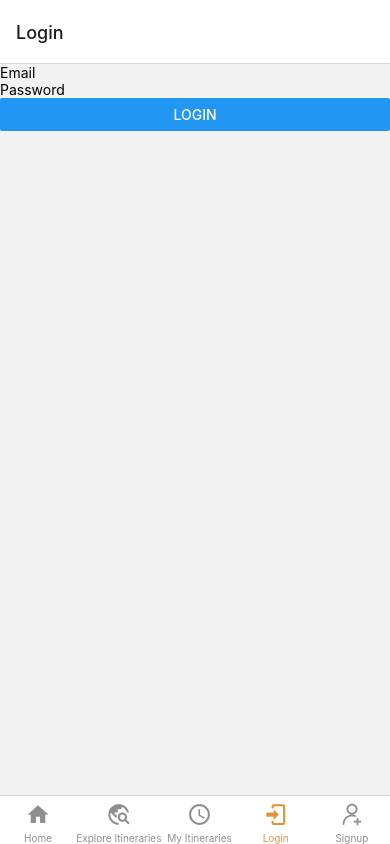
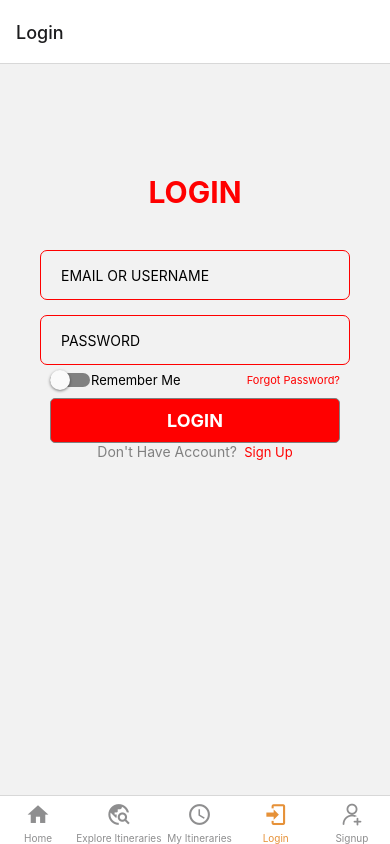
Before and after one commit to TejasAU/FlexiTravelPlannerApp, a React Native app: screen /Login in a window 390 px wide. Built offline with nearby package versions, Linux system fonts and the light colour scheme.

Commit message:
added login (styling tbd)

```diff
--- a/components/login/Login.js
+++ b/components/login/Login.js
@@ -1,45 +1,201 @@
-import React, { useState } from 'react';
-import { View, Text, TextInput, Button } from 'react-native';
-import axios from 'axios';
+// import React, { useState } from 'react';
+// import { View, Text, TextInput, Button } from 'react-native';
+// import axios from 'axios';
 
-const Login = () => {
-  const [email, setEmail] = useState('');
-  const [password, setPassword] = useState('');
+// const Login = () => {
+//   const [email, setEmail] = useState('');
+//   const [password, setPassword] = useState('');
 
-  const handleLogin = async () => {
-    try {
-      const response = await axios.post('http://localhost:3000/login', {
-        email,
-        password,
-      });
+//   const handleLogin = async () => {
+//     try {
+//       const response = await axios.post('http://localhost:3000/login', {
+//         email,
+//         password,
+//       });
 
-      if (response.data.message === 'Login successful.') {
-        alert('Login successful!');
-      } else {
-        alert('Invalid credentials. Please try again.');
-      }
-    } catch (error) {
-      console.error(error);
-      alert('Invalid credentials. Please try again.');
-    }
-  };
+//       if (response.data.message === 'Login successful.') {
+//         alert('Login successful!');
+//       } else {
+//         alert('Invalid credentials. Please try again.');
+//       }
+//     } catch (error) {
+//       console.error(error);
+//       alert('Invalid credentials. Please try again.');
+//     }
+//   };
 
+//   return (
+//     <View>
+//       <TextInput
+//         placeholder="Email"
+//         value={email}
+//         onChangeText={(text) => setEmail(text)}
+//       />
+//       <TextInput
+//         placeholder="Password"
+//         value={password}
+//         onChangeText={(text) => setPassword(text)}
+//         secureTextEntry
+//       />
+//       <Button title="Login" onPress={handleLogin} />
+//     </View>
+//   );
+// };
+
+// export default Login;
+import React, { useState } from 'react'
+import { Alert, Button, Image, Pressable, SafeAreaView, StyleSheet, Switch, Text, TextInput, View } from 'react-native'
+// const logo = require("../../assets/logo.png")
+// const facebook = require("../../assets/facebook.png")
+// const linkedin = require("../../assets/linkedin.png")
+// const tiktok = require("../../assets/tiktok.png")
+
+// contact me :)
+// instagram: must_ait6
+// email : mustapha.aitigunaoun@gmail.com
+
+export default function LoginForm() {
+    const [click,setClick] = useState(false);
+    const {username,setUsername}=  useState("");
+    const {password,setPassword}=  useState("");
   return (
-    <View>
-      <TextInput
-        placeholder="Email"
-        value={email}
-        onChangeText={(text) => setEmail(text)}
-      />
-      <TextInput
-        placeholder="Password"
-        value={password}
-        onChangeText={(text) => setPassword(text)}
-        secureTextEntry
-      />
-      <Button title="Login" onPress={handleLogin} />
-    </View>
-  );
-};
+    <SafeAreaView style={styles.container}>
 
-export default Login;
+        {/* <Image source={logo} style={styles.image} resizeMode='contain' /> */}
+        <Text style={styles.title}>Login</Text>
+        <View style={styles.inputView}>
+            <TextInput style={styles.input} placeholder='EMAIL OR USERNAME' value={username} onChangeText={setUsername} autoCorrect={false}
+        autoCapitalize='none' />
+            <TextInput style={styles.input} placeholder='PASSWORD' secureTextEntry value={password} onChangeText={setPassword} autoCorrect={false}
+        autoCapitalize='none'/>
+        </View>
+        <View style={styles.rememberView}>
+            <View style={styles.switch}>
+                <Switch  value={click} onValueChange={setClick} trackColor={{true : "green" , false : "gray"}} />
+                <Text style={styles.rememberText}>Remember Me</Text>
+            </View>
+            <View>
+                <Pressable onPress={() => Alert.alert("Forget Password!")}>
+                    <Text style={styles.forgetText}>Forgot Password?</Text>
+                </Pressable>
+            </View>
+        </View>
+
+        <View style={styles.buttonView}>
+            <Pressable style={styles.button} onPress={() => Alert.alert("Login Successfuly!","see you in my instagram if you have questions : must_ait6")}>
+                <Text style={styles.buttonText}>LOGIN</Text>
+            </Pressable>
+            {/* <Text style={styles.optionsText}>OR LOGIN WITH</Text> */}
+        </View>
+{/*
+        <View style={styles.mediaIcons}>
+                <Image source={facebook} style={styles.icons}   />
+                <Image source={tiktok} style={styles.icons}  />
+                <Image source={linkedin} style={styles.icons}  />
+        </View> */}
+
+        <Text style={styles.footerText}>Don't Have Account?<Text style={styles.signup}>  Sign Up</Text></Text>
+
+
+    </SafeAreaView>
+  )
+}
+
+
+const styles = StyleSheet.create({
+  container : {
+    alignItems : "center",
+    paddingTop: 70,
+  },
+  image : {
+    height : 160,
+    width : 170
+  },
+  title : {
+    fontSize : 30,
+    fontWeight : "bold",
+    textTransform : "uppercase",
+    textAlign: "center",
+    paddingVertical : 40,
+    color : "red"
+  },
+  inputView : {
+    gap : 15,
+    width : "100%",
+    paddingHorizontal : 40,
+    marginBottom  :5
+  },
+  input : {
+    height : 50,
+    paddingHorizontal : 20,
+    borderColor : "red",
+    borderWidth : 1,
+    borderRadius: 7
+  },
+  rememberView : {
+    width : "100%",
+    paddingHorizontal : 50,
+    justifyContent: "space-between",
+    alignItems : "center",
+    flexDirection : "row",
+    marginBottom : 8
+  },
+  switch :{
+    flexDirection : "row",
+    gap : 1,
+    justifyContent : "center",
+    alignItems : "center"
+
+  },
+  rememberText : {
+    fontSize: 13
+  },
+  forgetText : {
+    fontSize : 11,
+    color : "red"
+  },
+  button : {
+    backgroundColor : "red",
+    height : 45,
+    borderColor : "gray",
+    borderWidth  : 1,
+    borderRadius : 5,
+    alignItems : "center",
+    justifyContent : "center"
+  },
+  buttonText : {
+    color : "white"  ,
+    fontSize: 18,
+    fontWeight : "bold"
+  },
+  buttonView :{
+    width :"100%",
+    paddingHorizontal : 50
+  },
+  optionsText : {
+    textAlign : "center",
+    paddingVertical : 10,
+    color : "gray",
+    fontSize : 13,
+    marginBottom : 6
+  },
+  mediaIcons : {
+    flexDirection : "row",
+    gap : 15,
+    alignItems: "center",
+    justifyContent : "center",
+    marginBottom : 23
+  },
+  icons : {
+    width : 40,
+    height: 40,
+  },
+  footerText : {
+    textAlign: "center",
+    color : "gray",
+  },
+  signup : {
+    color : "red",
+    fontSize : 13
+  }
+})
```
